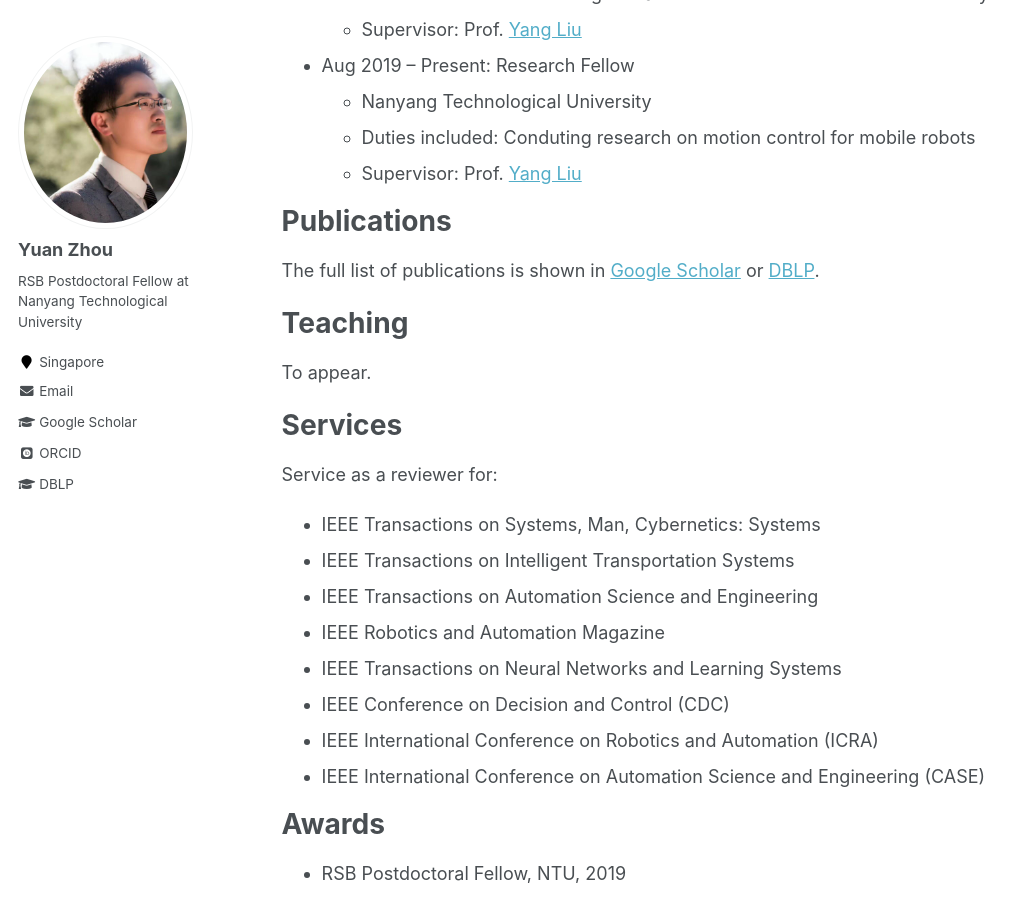
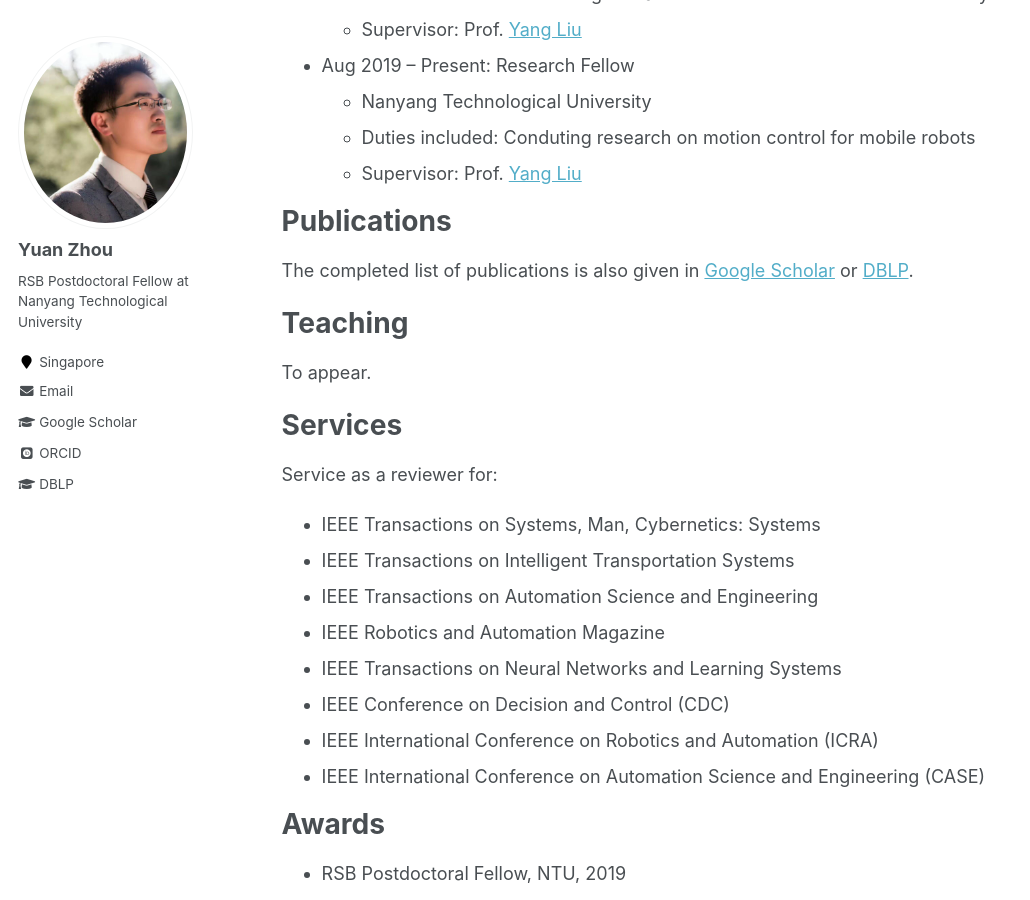
Before and after one commit to yuanzhou-yzhou/yuanzhou-yzhou.github.io, a Jekyll site: the page built from _pages/cv.md, in a window 1280 px wide and 900 px high, scrolled down 571 px. Shown: the whole window, without its empty margins (0-1030 px from the left). Built offline with Jekyll 4.4.1, drawn with Linux system fonts in a browser that asks for light colours; some web fonts are replaced.

Commit message:
cv publications

```diff
--- a/_pages/cv.md
+++ b/_pages/cv.md
@@ -34,7 +34,7 @@ Work experience
 
 Publications
 ======
-  The full list of publications is shown in [Google Scholar](https://scholar.google.com/citations?hl=en&user=LpQcf2UAAAAJ) or [DBLP](https://dblp.uni-trier.de/pers/hd/z/Zhou_0005:Yuan).
+  The completed list of publications is also given in [Google Scholar](https://scholar.google.com/citations?hl=en&user=LpQcf2UAAAAJ) or [DBLP](https://dblp.uni-trier.de/pers/hd/z/Zhou_0005:Yuan).
 
 Teaching
 ======
```
Also changed, not shown: 2 other files.
